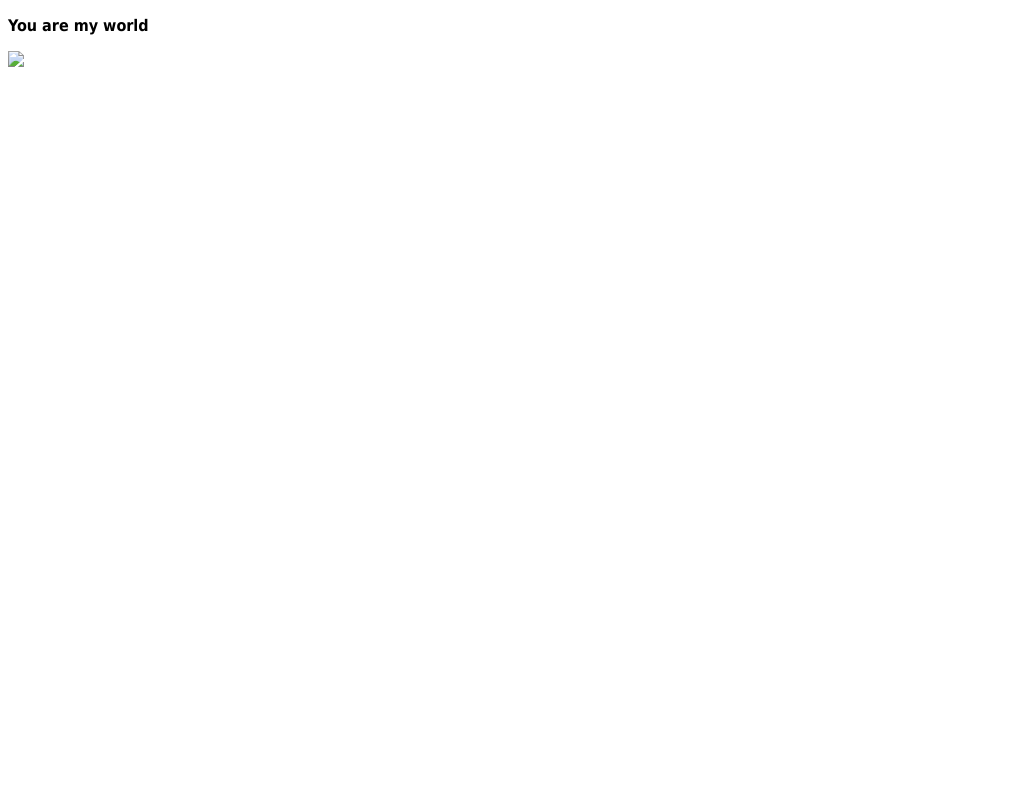
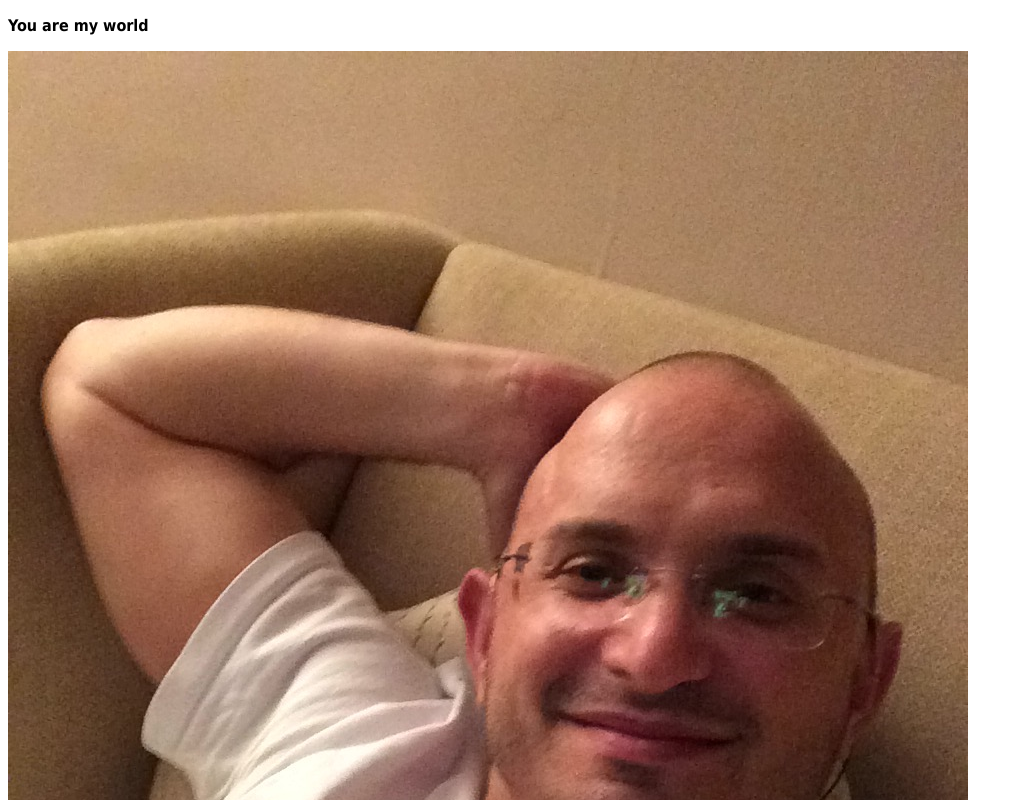
Before and after one commit to fadielrayes/fadielrayes.github.io, a plain HTML site: page index.html in a window 1280 px wide. Shown: the top 800 px of the page, without its empty margins (0-1023 px from the left). Drawn offline with Linux system fonts and the light colour scheme.

Commit message:
round3v2

```diff
--- a/index.html
+++ b/index.html
@@ -11,7 +11,7 @@
 
     </strong></p>
 
-    <img src="./resources/img_1182">
+    <img src="./resources/img_1182.jpg">
 
   </body>
 </html>
```
